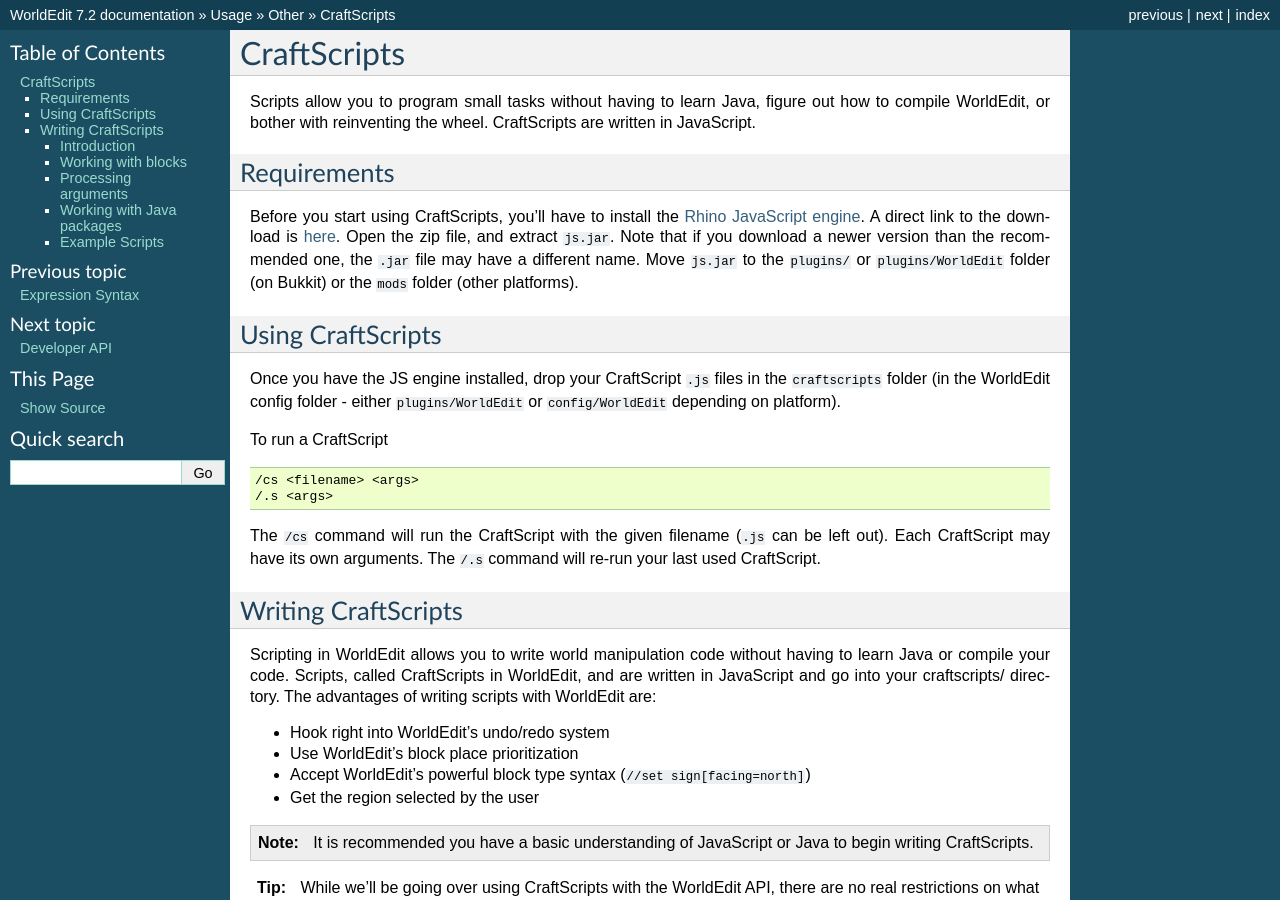
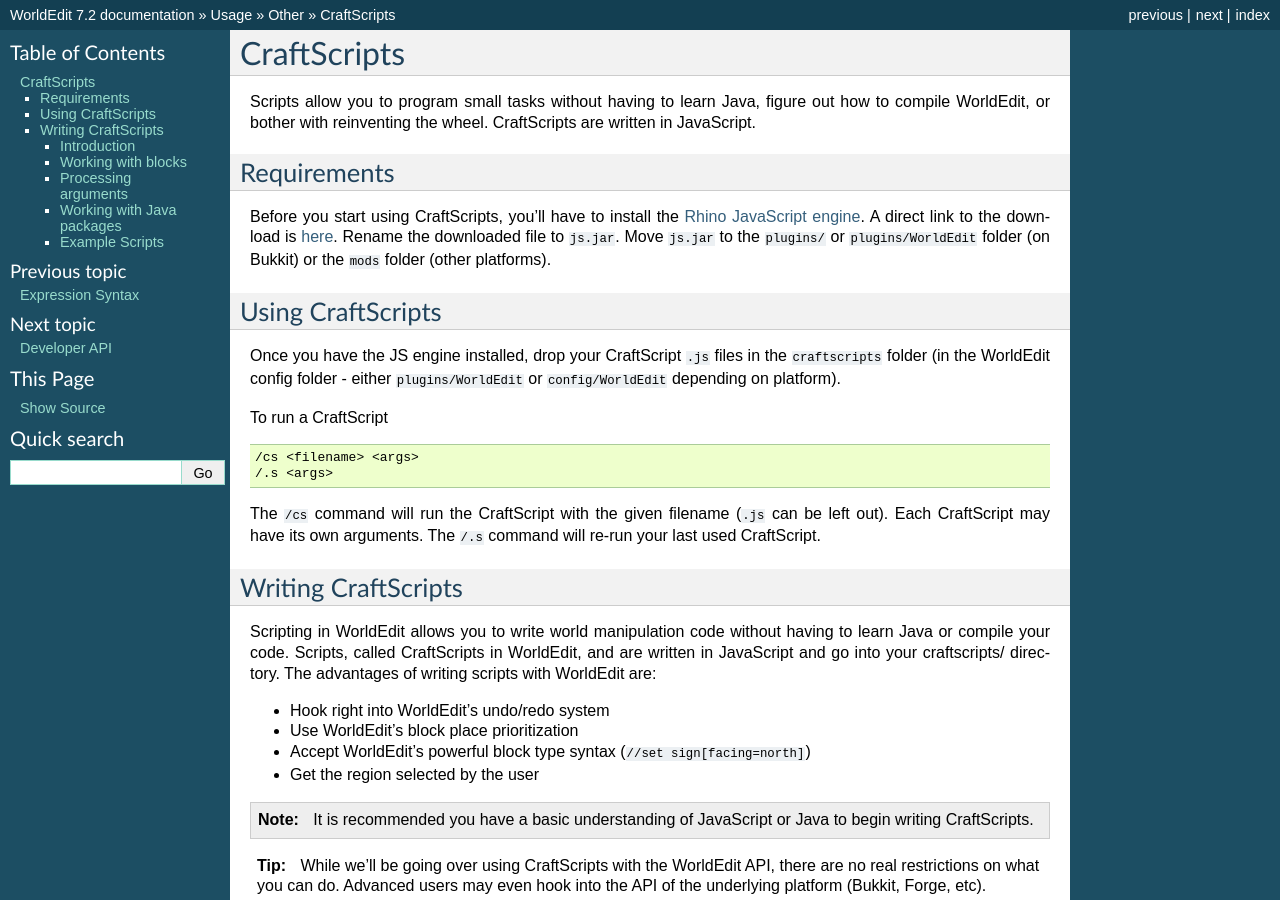
Before and after one commit to EngineHub/WorldEditDocs, a Sphinx documentation site: the page built from source/usage/other/craftscripts.rst, in a window 1280 px wide and 900 px high. Built offline with Sphinx 7.4.7, drawn with Linux system fonts in a browser that asks for light colours.

Commit message:
Update links to Rhino

```diff
--- a/source/usage/other/craftscripts.rst
+++ b/source/usage/other/craftscripts.rst
@@ -8,7 +8,7 @@
 Requirements
 ~~~~~~~~~~~~
 
-Before you start using CraftScripts, you'll have to install the `Rhino JavaScript engine <https://developer.mozilla.org/en-US/docs/Mozilla/Projects/Rhino>`_. A direct link to the download is `here <http://ftp.mozilla.org/pub/mozilla.org/js/rhino1_7R2.zip>`_. Open the zip file, and extract ``js.jar``. Note that if you download a newer version than the recommended one, the ``.jar`` file may have a different name. Move ``js.jar`` to the ``plugins/`` or ``plugins/WorldEdit`` folder (on Bukkit) or the ``mods`` folder (other platforms).
+Before you start using CraftScripts, you'll have to install the `Rhino JavaScript engine <https://github.com/mozilla/rhino/releases>`_. A direct link to the download is `here <https://github.com/mozilla/rhino/releases/download/Rhino1_7_13_Release/rhino-runtime-1.7.13.jar>`_. Rename the downloaded file to ``js.jar``. Move ``js.jar`` to the ``plugins/`` or ``plugins/WorldEdit`` folder (on Bukkit) or the ``mods`` folder (other platforms).
 
 Using CraftScripts
 ~~~~~~~~~~~~~~~~~~
```
